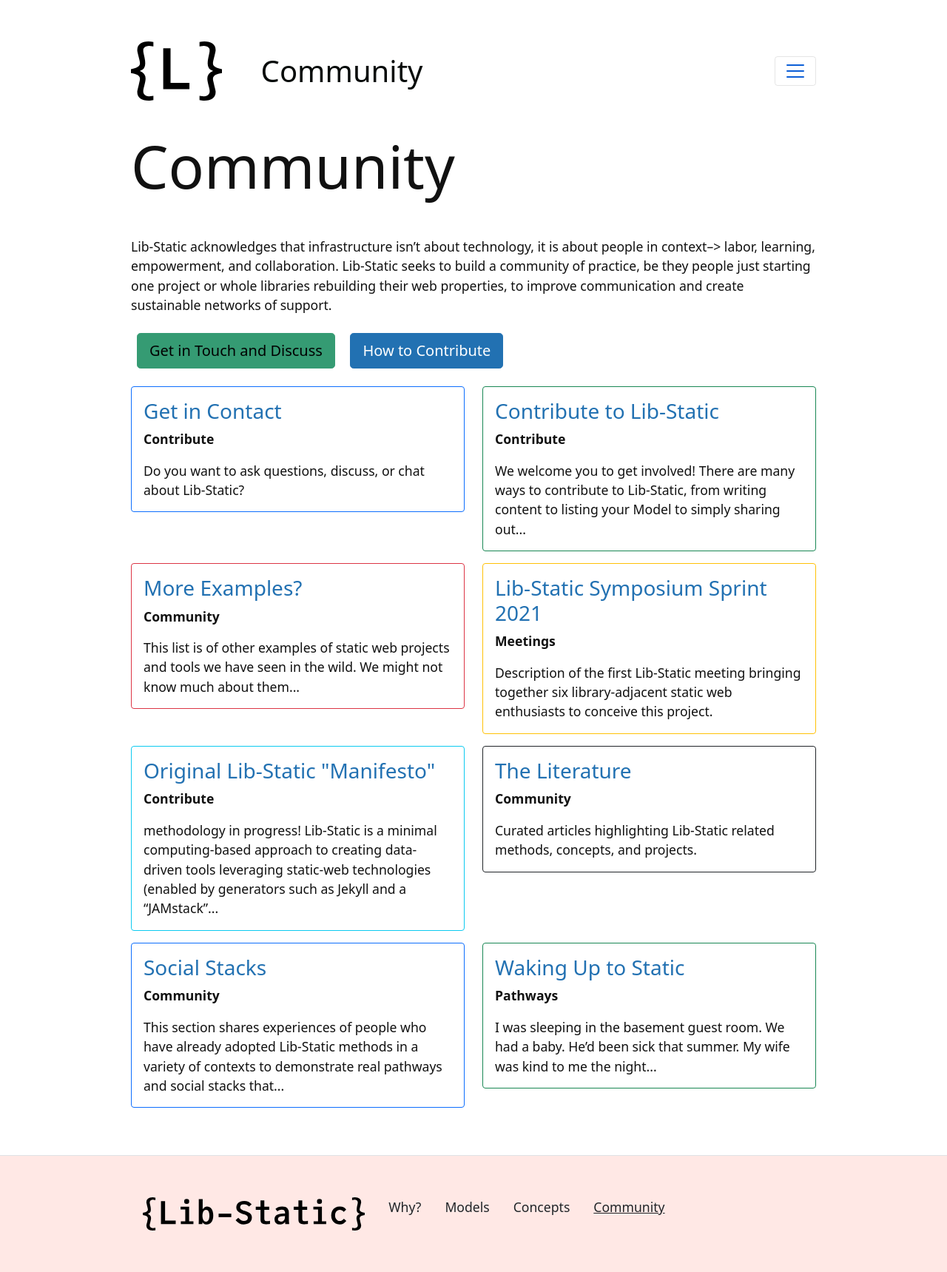
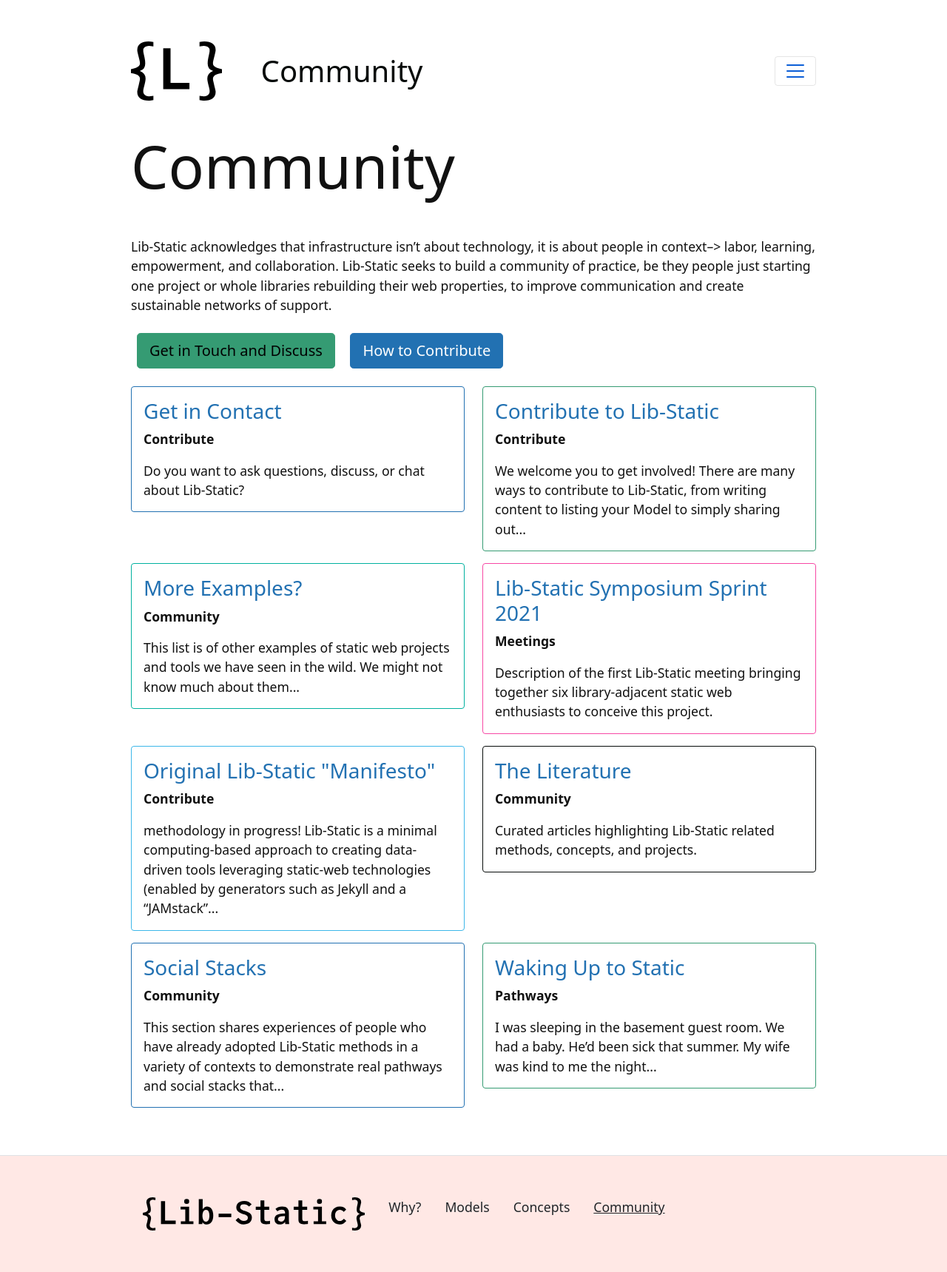
Before and after one commit to lib-static/lib-static.github.io, a Jekyll site: the page built from pages/community.md, in a window 1280 px wide. Shown: the whole page at 74% size. Built offline with Jekyll 4.4.1, drawn with Linux system fonts in a browser that asks for light colours.

Commit message:
add border theming

```diff
--- a/_sass/_theme-colors.scss
+++ b/_sass/_theme-colors.scss
@@ -243,6 +243,12 @@ $_luminance-list: .0008 .001 .0011 .0013 .0015 .0017 .002 .0022 .0025 .0027 .003
         }
     }
 }
+/* custom mixin to create text color variants */
+@mixin theme-border($parent, $color) {
+    #{$parent} {
+        border-color: $color !important;
+    }
+}
 
 /*
     each function to create all the buttons from the values passed by custom.scss
@@ -261,5 +267,7 @@ $_luminance-list: .0008 .001 .0011 .0013 .0015 .0017 .002 .0022 .0025 .0027 .003
         @include theme-text(".text-#{$color}", $value);
         /* bg classes */
         @include theme-bg(".bg-#{$color}", $value);
+        /* border classes */
+        @include theme-border(".border-#{$color}", $value);
     }
 }
```
